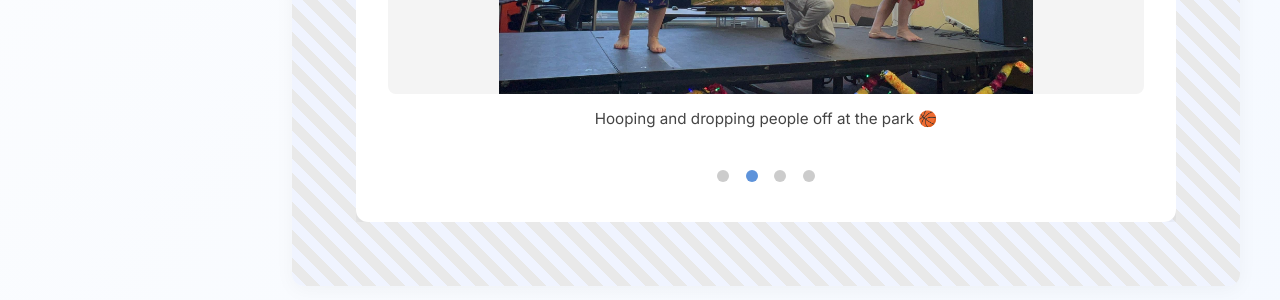
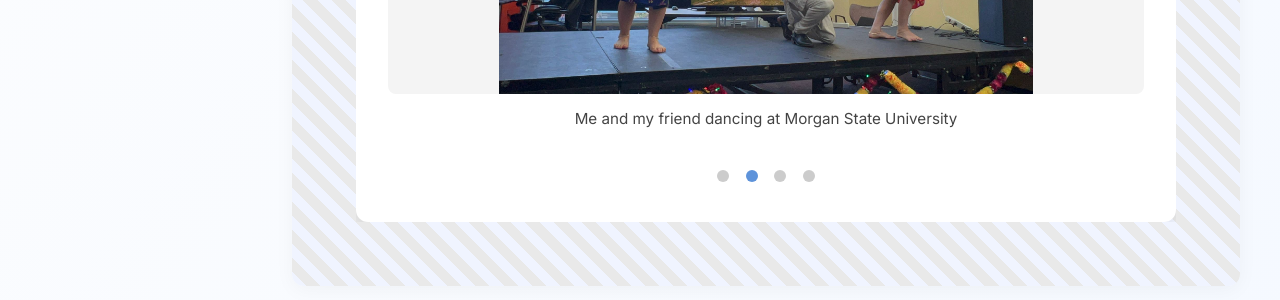
Before and after one commit to arbas1/arbas1.github.io, a Jekyll site: the page built from pages/about-me.md, in a window 1280 px wide. Shown: the part 1383-1683 px from the top of the page. Built offline with Jekyll 4.4.1, drawn with Linux system fonts in a browser that asks for light colours.

Commit message:
Update about-me.md

```diff
--- a/pages/about-me.md
+++ b/pages/about-me.md
@@ -26,8 +26,8 @@ about:
     - image: /assets/images/MyPainting.jpg
       caption: Painting of my beta fish
     - image: /assets/images/Dance.jpg
-      caption: Hooping and dropping people off at the park 🏀
-    - image: /assets/images/me.jpg
+      caption: Me and my friend dancing at Morgan State University
+    - image: /assets/images/my.jpg
       caption: My favorite portrait of myself :)
     - image: /assets/images/me-pi.png
       caption: Working on a personal project w/ the Raspberry PI
```
